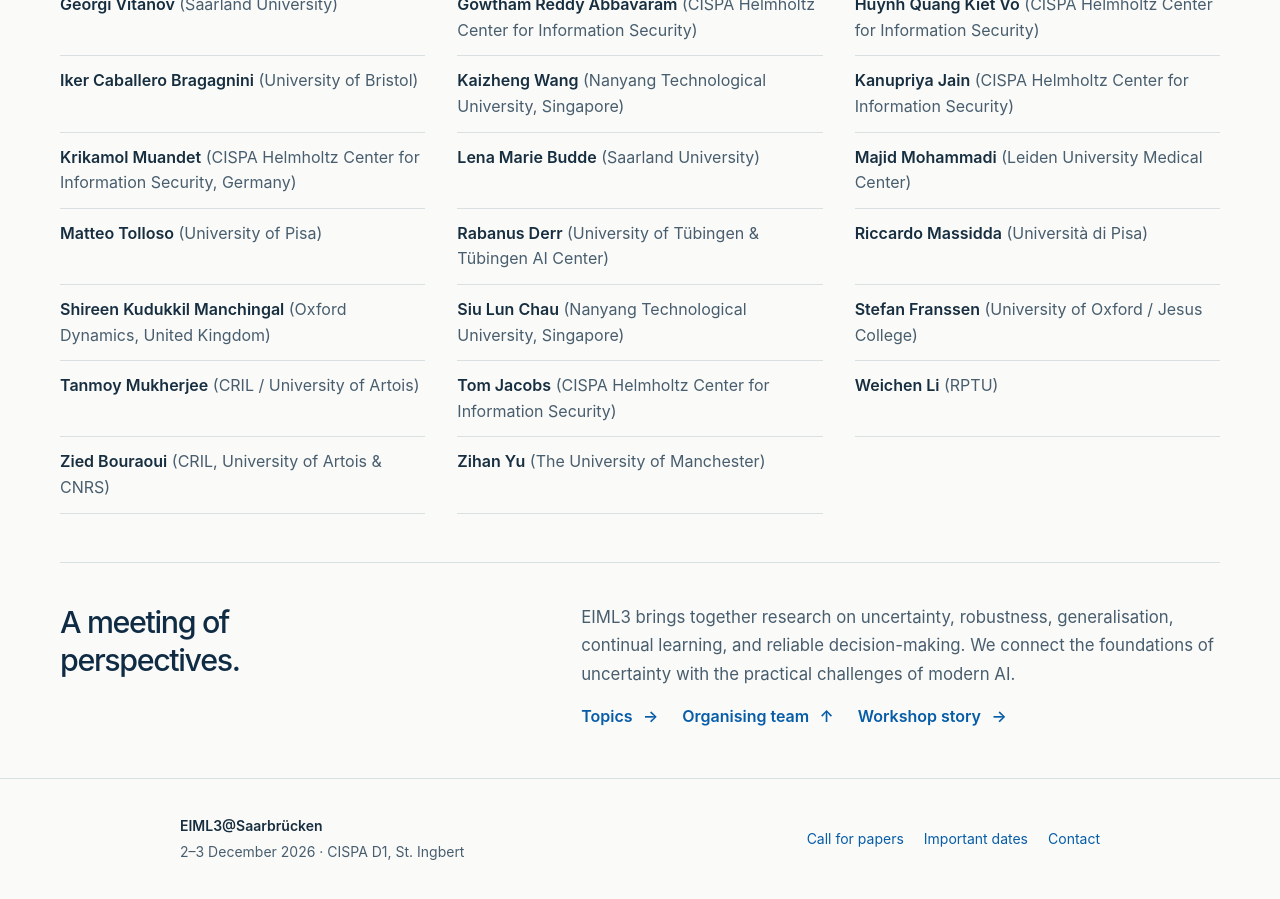
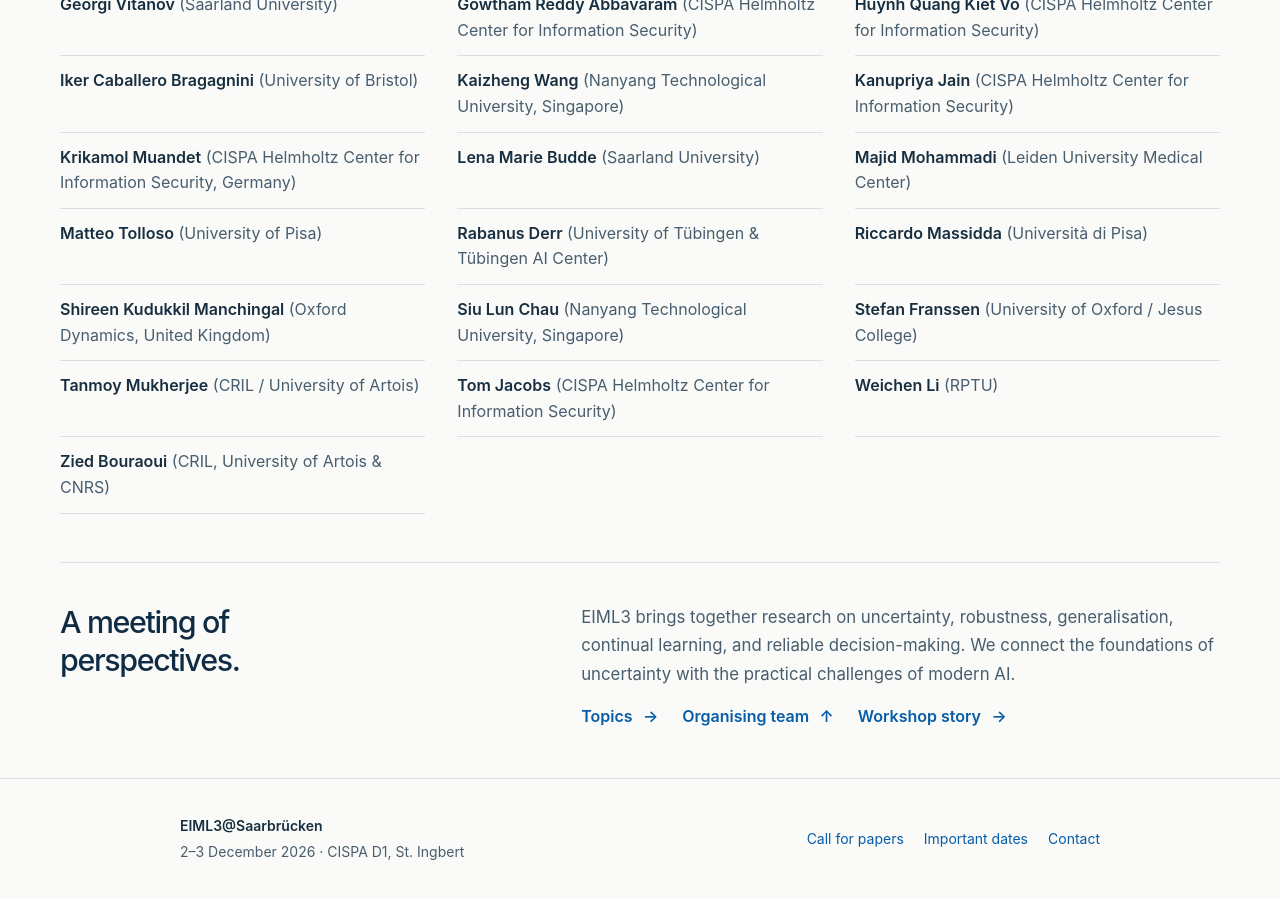
Before and after one commit to epistemic-intelligence-in-ml/epistemic-intelligence-in-ml.github.io, a Jekyll site: the page built from index.md, in a window 1280 px wide and 900 px high, scrolled down 3445 px. Built offline with Jekyll 4.4.1, drawn with Linux system fonts in a browser that asks for light colours.

Commit message:
Remove Zihan Yu from the participant roster

```diff
--- a/_data/participants.yml
+++ b/_data/participants.yml
@@ -54,5 +54,3 @@
   affiliation: "RPTU"
 - name: "Zied Bouraoui"
   affiliation: "CRIL, University of Artois & CNRS"
-- name: "Zihan Yu"
-  affiliation: "The University of Manchester"
```
Also changed, not shown: 2 other files.
